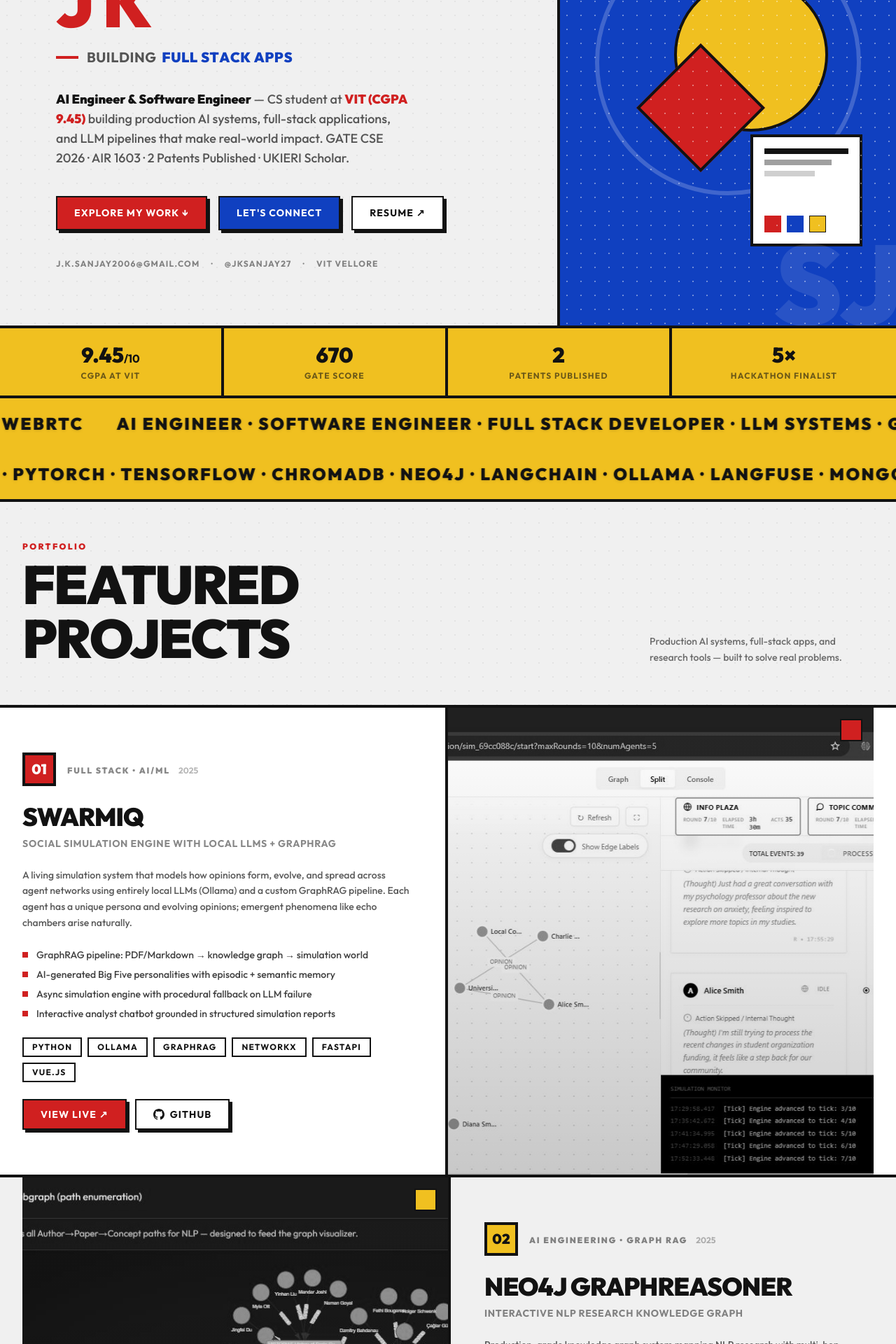
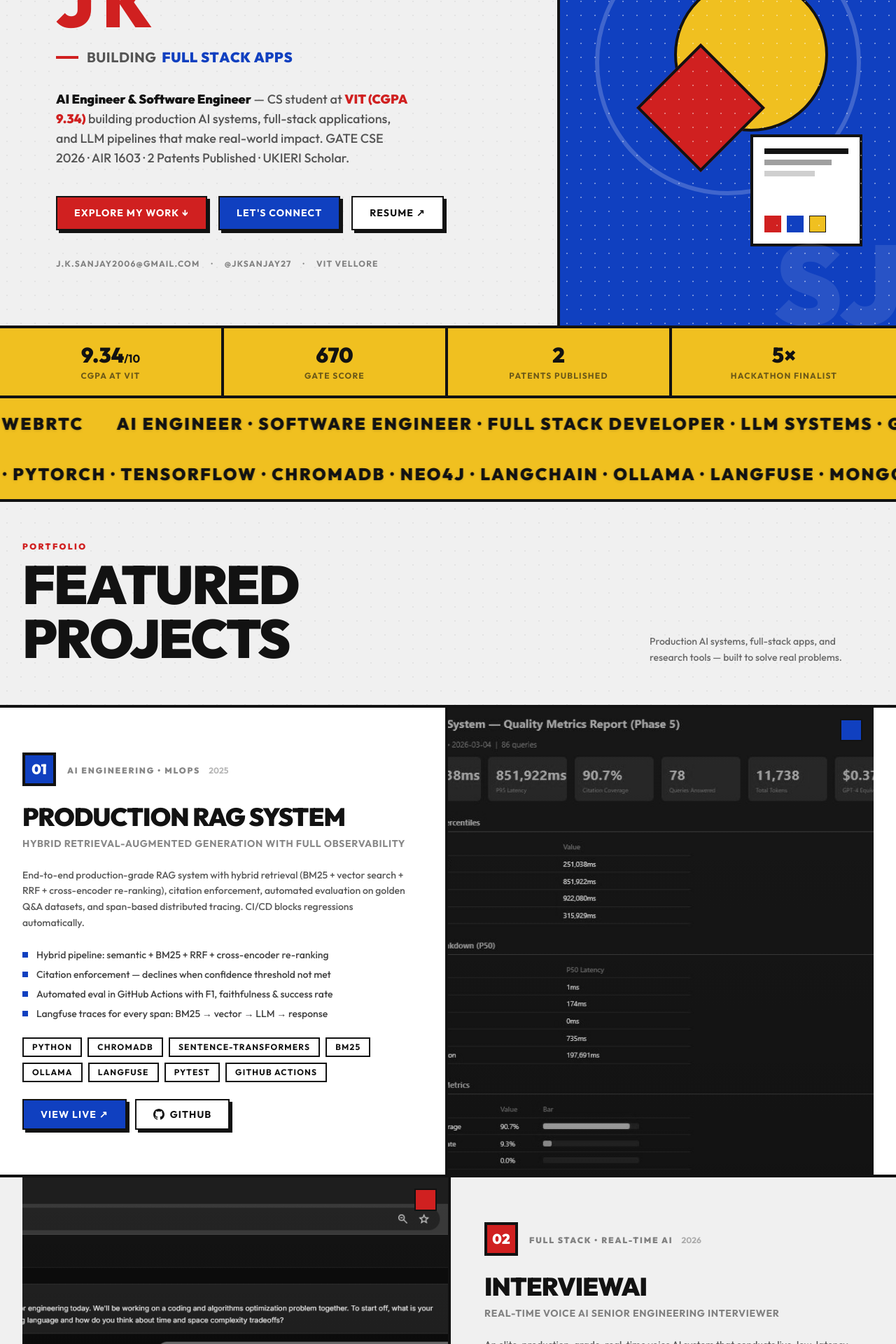
Before and after one commit to JKSANJAY27/portfolio-v2, a Next.js app: page / in a window 1280 px wide. Shown: the part 360-2280 px from the top of the page at 70% size. Built offline with nearby package versions, Linux system fonts and the light colour scheme.

Commit message:
Added interviewai project

```diff
--- a/src/app/layout.tsx
+++ b/src/app/layout.tsx
@@ -3,7 +3,7 @@ import "./globals.css";
 
 export const metadata: Metadata = {
   title: "Sanjay J K — AI Engineer & Software Engineer",
-  description: "AI Engineer & Software Engineer at VIT (CGPA 9.45) — building production LLM systems, Graph RAG pipelines, and full-stack applications. GATE CSE 2026 AIR 1603. 2 Patents Published. UKIERI 2025 Scholar. Judges' Choice — Sankalp 2026.",
+  description: "AI Engineer & Software Engineer at VIT (CGPA 9.34) — building production LLM systems, Graph RAG pipelines, and full-stack applications. GATE CSE 2026 AIR 1603. 2 Patents Published. UKIERI 2025 Scholar. Judges' Choice — Sankalp 2026.",
   keywords: [
     "Sanjay J K", "AI Engineer", "Software Engineer", "Full Stack Developer",
     "LLM Systems", "Graph RAG", "Production AI", "VIT Vellore",
--- a/src/sections/About.tsx
+++ b/src/sections/About.tsx
@@ -38,7 +38,7 @@ const SummaryTab = () => (
     </h3>
     <p className="text-[#121212]/70 text-sm leading-relaxed mb-3 font-medium">
       <span className="text-[#121212] font-black">AI Engineer &amp; Software Engineer</span> — CS student at{' '}
-      <span className="text-[#D02020] font-black">VIT (CGPA 9.45)</span> building production AI systems,
+      <span className="text-[#D02020] font-black">VIT (CGPA 9.34)</span> building production AI systems,
       LLM pipelines, Graph RAG applications, and full-stack products that solve real-world problems.
     </p>
     <p className="text-[#121212]/60 text-sm leading-relaxed mb-6 font-medium">
@@ -48,7 +48,7 @@ const SummaryTab = () => (
     </p>
     <div className="mt-auto grid grid-cols-3 gap-3">
       {[
-        { val: '9.45', label: 'CGPA at VIT', accent: '#D02020' },
+        { val: '9.34', label: 'CGPA at VIT', accent: '#D02020' },
         { val: '670', label: 'GATE Score', accent: '#1040C0' },
         { val: '2027', label: 'Expected Grad', accent: '#F0C020' },
       ].map(s => (
@@ -139,7 +139,7 @@ const EducationTab = () => (
         <p className="text-[#D02020] text-xs mt-0.5 font-bold uppercase tracking-widest">Vellore Institute of Technology</p>
         <div className="flex items-center justify-between mt-2">
           <span className="text-xs text-[#121212]/50 font-bold">2023 – 2027</span>
-          <span className="text-xs font-black text-[#121212] bg-[#F0C020] px-2 py-0.5 border-2 border-[#121212]">CGPA: 9.45</span>
+          <span className="text-xs font-black text-[#121212] bg-[#F0C020] px-2 py-0.5 border-2 border-[#121212]">CGPA: 9.34</span>
         </div>
       </div>
       <div className="border-l-4 border-[#1040C0] border-y-2 border-r-2 border-[#121212] p-4 bg-white">
--- a/src/sections/Hero.tsx
+++ b/src/sections/Hero.tsx
@@ -4,7 +4,7 @@ import { motion } from 'framer-motion';
 import RotatingText from '@/components/animations/RotatingText';
 
 const stats = [
-  { value: '9.45', label: 'CGPA at VIT', suffix: '/10' },
+  { value: '9.34', label: 'CGPA at VIT', suffix: '/10' },
   { value: '670', label: 'GATE Score', suffix: '' },
   { value: '2', label: 'Patents Published', suffix: '' },
   { value: '5×', label: 'Hackathon Finalist', suffix: '' },
@@ -138,7 +138,7 @@ export const HeroSection = () => {
             {/* Description */}
             <p className="text-[#121212]/70 text-base md:text-lg leading-relaxed max-w-lg mb-10 font-medium">
               <span className="text-[#121212] font-black">AI Engineer &amp; Software Engineer</span> — CS student at{' '}
-              <span className="text-[#D02020] font-black">VIT (CGPA 9.45)</span> building production AI systems,
+              <span className="text-[#D02020] font-black">VIT (CGPA 9.34)</span> building production AI systems,
               full-stack applications, and LLM pipelines that make real-world impact.
               GATE CSE 2026 · AIR 1603 · 2 Patents Published · UKIERI Scholar.
             </p>
--- a/src/sections/Projects.tsx
+++ b/src/sections/Projects.tsx
@@ -7,27 +7,46 @@ const accentColors = ['#D02020', '#1040C0', '#F0C020'];
 /* ── Featured Projects ── */
 const featuredProjects = [
   {
-    category: 'Full Stack • AI/ML',
+    category: 'AI Engineering • MLOps',
     index: '01',
     year: '2025',
-    title: 'SwarmIQ',
-    subtitle: 'Social Simulation Engine with Local LLMs + GraphRAG',
-    description: 'A living simulation system that models how opinions form, evolve, and spread across agent networks using entirely local LLMs (Ollama) and a custom GraphRAG pipeline. Each agent has a unique persona and evolving opinions; emergent phenomena like echo chambers arise naturally.',
+    title: 'Production RAG System',
+    subtitle: 'Hybrid Retrieval-Augmented Generation with Full Observability',
+    description: 'End-to-end production-grade RAG system with hybrid retrieval (BM25 + vector search + RRF + cross-encoder re-ranking), citation enforcement, automated evaluation on golden Q&A datasets, and span-based distributed tracing. CI/CD blocks regressions automatically.',
     results: [
-      'GraphRAG pipeline: PDF/Markdown → knowledge graph → simulation world',
-      'AI-generated Big Five personalities with episodic + semantic memory',
-      'Async simulation engine with procedural fallback on LLM failure',
-      'Interactive analyst chatbot grounded in structured simulation reports',
+      'Hybrid pipeline: semantic + BM25 + RRF + cross-encoder re-ranking',
+      'Citation enforcement — declines when confidence threshold not met',
+      'Automated eval in GitHub Actions with F1, faithfulness & success rate',
+      'Langfuse traces for every span: BM25 → vector → LLM → response',
     ],
-    stack: ['Python', 'Ollama', 'GraphRAG', 'NetworkX', 'FastAPI', 'Vue.js'],
-    link: 'https://github.com/JKSANJAY27/SwarmIQ',
-    github: 'https://github.com/JKSANJAY27/SwarmIQ',
-    image: '/projects/swarmiq.jfif',
+    stack: ['Python', 'ChromaDB', 'sentence-transformers', 'BM25', 'Ollama', 'Langfuse', 'pytest', 'GitHub Actions'],
+    link: 'https://github.com/JKSANJAY27/RAG-System',
+    github: 'https://github.com/JKSANJAY27/RAG-System',
+    image: '/projects/ragsystem.jfif',
+    accent: '#1040C0',
+  },
+  {
+    category: 'Full Stack • Real-time AI',
+    index: '02',
+    year: '2026',
+    title: 'InterviewAI',
+    subtitle: 'Real-time Voice AI Senior Engineering Interviewer',
+    description: 'An elite, production-grade, real-time voice AI system that conducts live, low-latency technical interviews over voice, dynamically adapts its follow-up questions, challenges candidate reasoning, and generates comprehensive multi-metric performance feedback.',
+    results: [
+      'Sub-1.2s end-to-end latency WebSocket pipeline with Deepgram ASR, local Ollama LLM, and ElevenLabs TTS HTTP streaming',
+      'Event-driven interruption engine with active playback queue flushing and immediate cancellation signal coroutines',
+      'Asymmetric interim speech debouncer merging fragmented transcripts with an 800ms silence detection timeout',
+      'Dedicated thread isolation pooling for evaluation generation preventing WebSockets event loop starvation',
+    ],
+    stack: ['Python 3.11', 'FastAPI', 'WebSockets', 'Ollama', 'Deepgram', 'ElevenLabs', 'React', 'Vite', 'SQLite'],
+    link: 'https://interview-ai-ochre-gamma.vercel.app/',
+    github: 'https://github.com/JKSANJAY27/InterviewAI',
+    image: '/projects/interviewai.png',
     accent: '#D02020',
   },
   {
     category: 'AI Engineering • Graph RAG',
-    index: '02',
+    index: '03',
     year: '2025',
     title: 'Neo4j GraphReasoner',
     subtitle: 'Interactive NLP Research Knowledge Graph',
@@ -45,42 +64,23 @@ const featuredProjects = [
     accent: '#F0C020',
   },
   {
-    category: 'AI Engineering • MLOps',
-    index: '03',
-    year: '2025',
-    title: 'Production RAG System',
-    subtitle: 'Hybrid Retrieval-Augmented Generation with Full Observability',
-    description: 'End-to-end production-grade RAG system with hybrid retrieval (BM25 + vector search + RRF + cross-encoder re-ranking), citation enforcement, automated evaluation on golden Q&A datasets, and span-based distributed tracing. CI/CD blocks regressions automatically.',
-    results: [
-      'Hybrid pipeline: semantic + BM25 + RRF + cross-encoder re-ranking',
-      'Citation enforcement — declines when confidence threshold not met',
-      'Automated eval in GitHub Actions with F1, faithfulness & success rate',
-      'Langfuse traces for every span: BM25 → vector → LLM → response',
-    ],
-    stack: ['Python', 'ChromaDB', 'sentence-transformers', 'BM25', 'Ollama', 'Langfuse', 'pytest', 'GitHub Actions'],
-    link: 'https://github.com/JKSANJAY27/RAG-System',
-    github: 'https://github.com/JKSANJAY27/RAG-System',
-    image: '/projects/ragsystem.jfif',
-    accent: '#1040C0',
-  },
-  {
-    category: 'Full Stack',
+    category: 'Full Stack • AI/ML',
     index: '04',
     year: '2025',
-    title: 'Language Exchange Platform',
-    subtitle: 'Dialingo',
-    description: 'Global platform for 1-on-1 and group video calls with JWT authentication, real-time messaging, and screen sharing. Supports 30+ UI themes enabling seamless cross-cultural collaboration at scale.',
+    title: 'SwarmIQ',
+    subtitle: 'Social Simulation Engine with Local LLMs + GraphRAG',
+    description: 'A living simulation system that models how opinions form, evolve, and spread across agent networks using entirely local LLMs (Ollama) and a custom GraphRAG pipeline. Each agent has a unique persona and evolving opinions; emergent phenomena like echo chambers arise naturally.',
     results: [
-      '1-on-1 & group video calls via WebRTC',
-      'JWT auth + real-time messaging',
-      '30+ UI themes, Zustand state management',
-      'TanStack Query for seamless data fetching',
+      'GraphRAG pipeline: PDF/Markdown → knowledge graph → simulation world',
+      'AI-generated Big Five personalities with episodic + semantic memory',
+      'Async simulation engine with procedural fallback on LLM failure',
+      'Interactive analyst chatbot grounded in structured simulation reports',
     ],
-    stack: ['React', 'Express.js', 'MongoDB', 'WebRTC', 'Zustand'],
-    link: 'https://dialingo.onrender.com/',
-    github: 'https://github.com/JKSANJAY27',
-    image: '/projects/dialingo.png',
-    accent: '#D02020',
+    stack: ['Python', 'Ollama', 'GraphRAG', 'NetworkX', 'FastAPI', 'Vue.js'],
+    link: 'https://github.com/JKSANJAY27/SwarmIQ',
+    github: 'https://github.com/JKSANJAY27/SwarmIQ',
+    image: '/projects/swarmiq.jfif',
+    accent: '#1040C0',
   },
   {
     category: 'Research / ML',
@@ -100,6 +100,25 @@ const featuredProjects = [
     github: 'https://github.com/JKSANJAY27/Basketball-Analysis',
     image: '/projects/basketball.png',
     accent: '#F0C020',
+  },
+  {
+    category: 'Full Stack',
+    index: '06',
+    year: '2025',
+    title: 'Language Exchange Platform',
+    subtitle: 'Dialingo',
+    description: 'Global platform for 1-on-1 and group video calls with JWT authentication, real-time messaging, and screen sharing. Supports 30+ UI themes enabling seamless cross-cultural collaboration at scale.',
+    results: [
+      '1-on-1 & group video calls via WebRTC',
+      'JWT auth + real-time messaging',
+      '30+ UI themes, Zustand state management',
+      'TanStack Query for seamless data fetching',
+    ],
+    stack: ['React', 'Express.js', 'MongoDB', 'WebRTC', 'Zustand'],
+    link: 'https://dialingo.onrender.com/',
+    github: 'https://github.com/JKSANJAY27',
+    image: '/projects/dialingo.png',
+    accent: '#D02020',
   },
 ];
 
```
Also changed, not shown: public/projects/interviewai.png (added).
